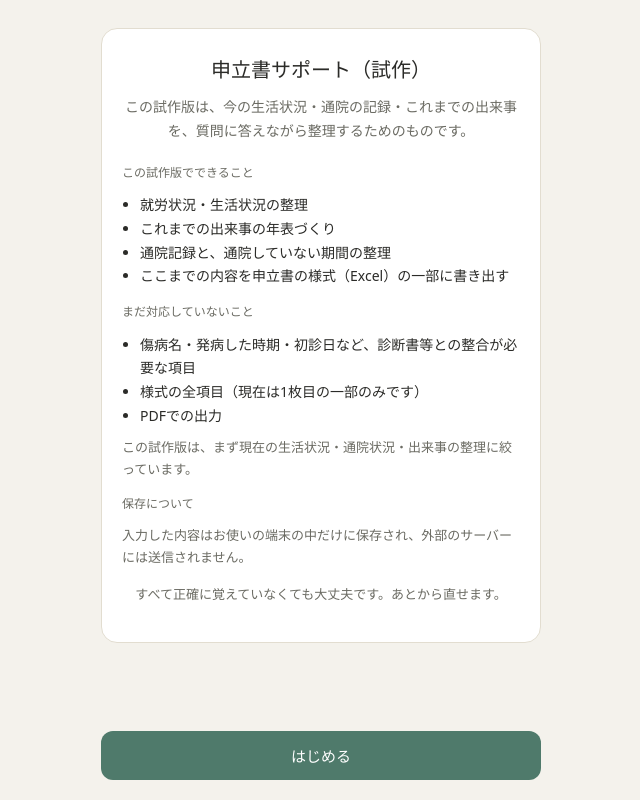
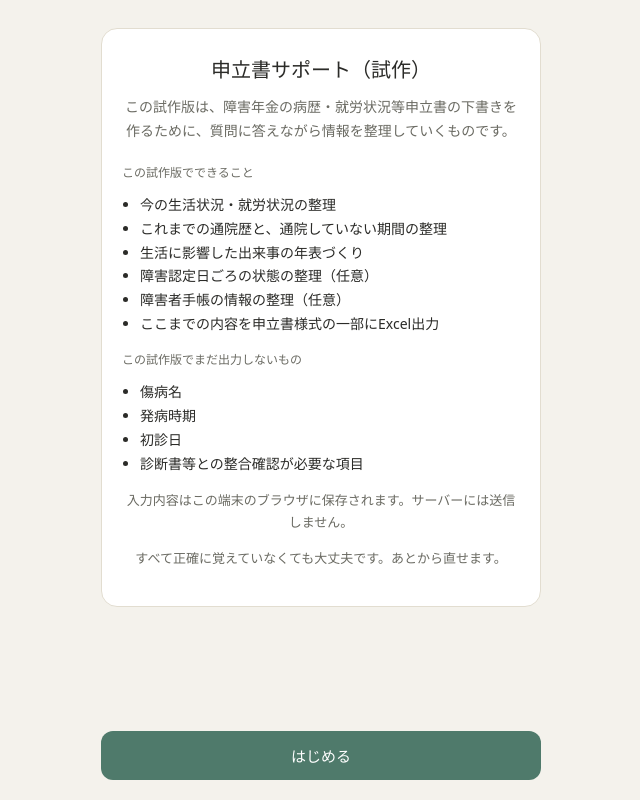
Before and after one commit to 1008xxrh/nenkin-moushitatesho-support, a plain HTML site: page index.html in a window 1280 px wide. Shown: the whole page, without its empty margins (319-959 px from the left). Drawn offline with nearby package versions, Linux system fonts and the light colour scheme.

Commit message:
Update index.html
1. 変更内容の要約
stepStart()内の案内文のみを、GPT案で指定された文言に差し替えました。

リード文を「申立書の下書きを作るためのもの」に変更
「できること」に認定日欄・手帳欄（任意）を追加
「まだ出力しないもの」を傷病名・発病時期・初診日・診断書等整合項目の4点に整理
保存方針（端末保存・サーバー送信なし）の文言を最初の画面の本文中に明記
HTML構造・既存クラス（card/lead/small/edit-section-label）は流用し、新規CSSは追加していません

```diff
--- a/index.html
+++ b/index.html
@@ -2056,34 +2056,32 @@ function stepStart(){
   document.getElementById('screen').innerHTML = `
     <div class="card center">
       <h1>申立書サポート（試作）</h1>
-      <p class="lead">この試作版は、今の生活状況・通院の記録・これまでの出来事を、質問に答えながら整理するためのものです。</p>
+      <p class="lead">この試作版は、障害年金の病歴・就労状況等申立書の下書きを作るために、質問に答えながら情報を整理していくものです。</p>
 
       <div style="text-align:left;margin-top:14px;">
         <p class="edit-section-label">この試作版でできること</p>
         <ul style="margin:4px 0 0;padding-left:18px;font-size:14px;line-height:1.7;">
-          <li>就労状況・生活状況の整理</li>
-          <li>これまでの出来事の年表づくり</li>
-          <li>通院記録と、通院していない期間の整理</li>
-          <li>ここまでの内容を申立書の様式（Excel）の一部に書き出す</li>
+          <li>今の生活状況・就労状況の整理</li>
+          <li>これまでの通院歴と、通院していない期間の整理</li>
+          <li>生活に影響した出来事の年表づくり</li>
+          <li>障害認定日ごろの状態の整理（任意）</li>
+          <li>障害者手帳の情報の整理（任意）</li>
+          <li>ここまでの内容を申立書様式の一部にExcel出力</li>
         </ul>
       </div>
 
       <div style="text-align:left;margin-top:14px;">
-        <p class="edit-section-label">まだ対応していないこと</p>
+        <p class="edit-section-label">この試作版でまだ出力しないもの</p>
         <ul style="margin:4px 0 0;padding-left:18px;font-size:14px;line-height:1.7;">
-          <li>傷病名・発病した時期・初診日など、診断書等との整合が必要な項目</li>
-          <li>様式の全項目（現在は1枚目の一部のみです）</li>
-          <li>PDFでの出力</li>
+          <li>傷病名</li>
+          <li>発病時期</li>
+          <li>初診日</li>
+          <li>診断書等との整合確認が必要な項目</li>
         </ul>
-        <p class="small" style="margin-top:8px;">この試作版は、まず現在の生活状況・通院状況・出来事の整理に絞っています。</p>
       </div>
 
-      <div style="text-align:left;margin-top:14px;">
-        <p class="edit-section-label">保存について</p>
-        <p class="small" style="margin:4px 0 0;">入力した内容はお使いの端末の中だけに保存され、外部のサーバーには送信されません。</p>
-      </div>
-
-      <p class="small" style="margin-top:14px;">すべて正確に覚えていなくても大丈夫です。あとから直せます。</p>
+      <p class="small" style="margin-top:14px;">入力内容はこの端末のブラウザに保存されます。サーバーには送信しません。</p>
+      <p class="small" style="margin-top:8px;">すべて正確に覚えていなくても大丈夫です。あとから直せます。</p>
     </div>`;
   setFooter({primaryLabel:'はじめる', primaryEnabled:true, primaryFn:()=>goTo('profile_birth')});
 }
```
